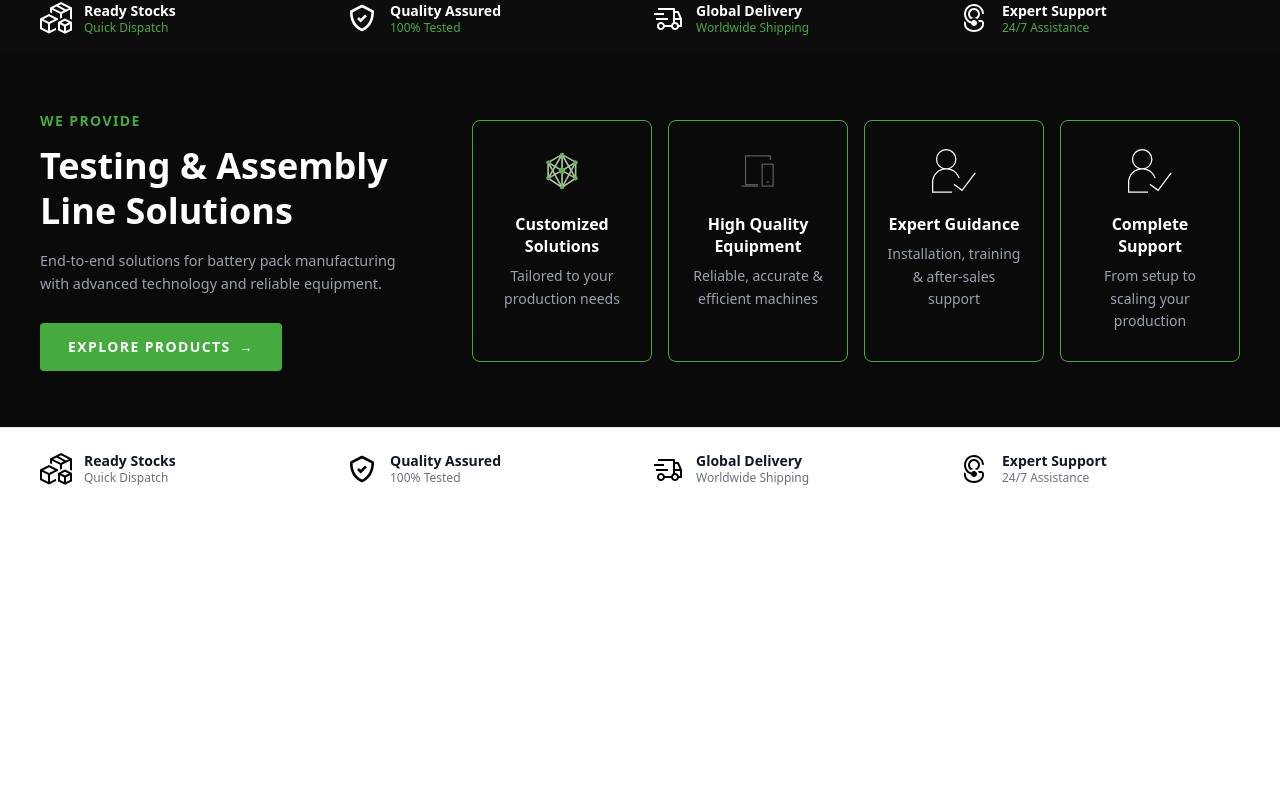
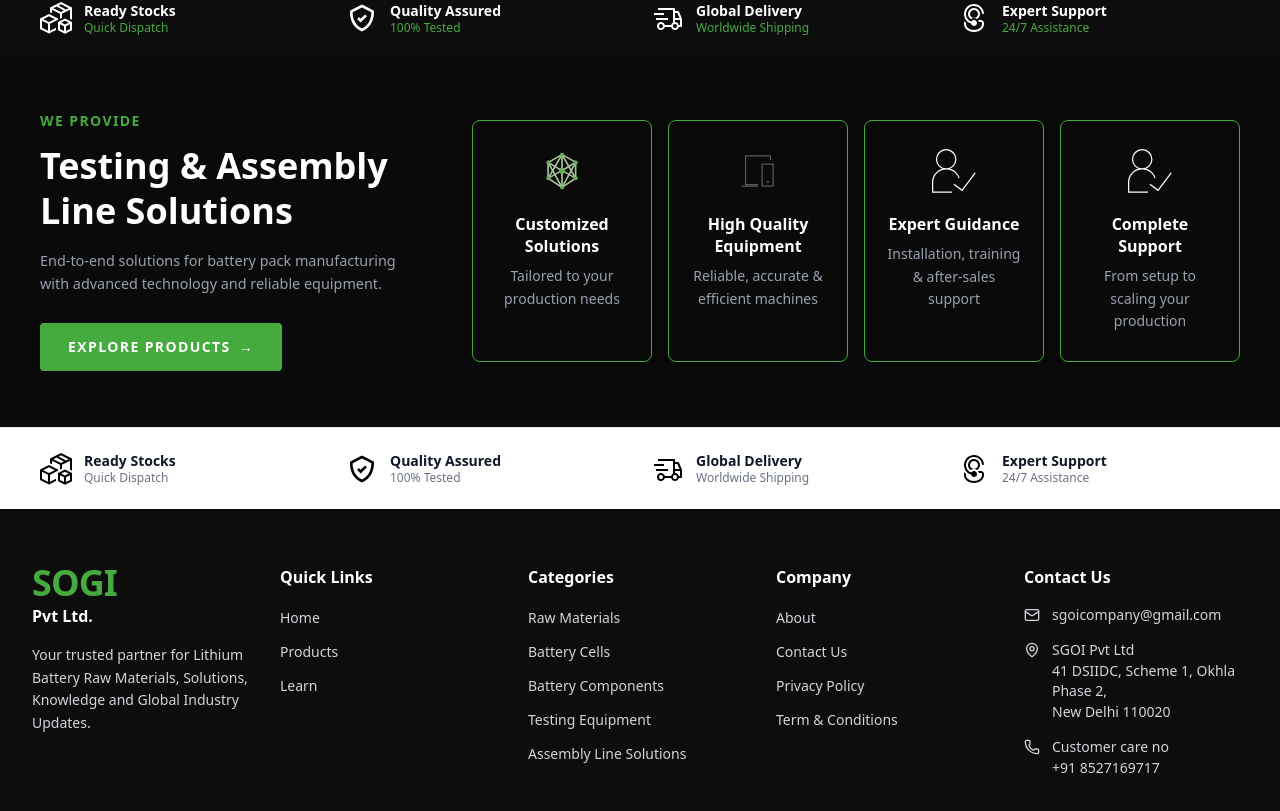
Before and after one commit to Hariom988/sgoi-full_stack, a Next.js app: page / in a window 1280 px wide. Shown: the part 632-1443 px from the top of the page. Before the commit the page ends 1141 px from the top, so only its background shows below. Built offline with nearby package versions, Linux system fonts and the light colour scheme.

Commit message:
added footer

```diff
--- a/app/globals.css
+++ b/app/globals.css
@@ -10,6 +10,7 @@
 
   /* Text on Dark */
   --color-text-muted: #d1d5db; /* Gray-300 — body text on dark bg */
+  --color-footer-text: #afbda3;
 }
 
 @theme {
--- a/app/layout.tsx
+++ b/app/layout.tsx
@@ -1,5 +1,7 @@
 import type { Metadata } from "next";
 import { Geist, Geist_Mono } from "next/font/google";
+import Header from "@/components/navBar";
+import Footer from "@/components/footer";
 import "./globals.css";
 
 const geistSans = Geist({
@@ -27,7 +29,11 @@
       lang="en"
       className={`${geistSans.variable} ${geistMono.variable} h-full antialiased`}
     >
-      <body className="min-h-full flex flex-col">{children}</body>
+      <body className="min-h-full flex flex-col">
+        <Header />
+        {children}
+        <Footer />
+      </body>
     </html>
   );
 }
--- a/app/page.tsx
+++ b/app/page.tsx
@@ -5,7 +5,6 @@
 export default function HomePage() {
   return (
     <>
-      <Navbar />
       <HeroSection />
       <FeatureSection />
     </>
--- /dev/null
+++ b/components/footer.tsx
@@ -0,0 +1,174 @@
+import Link from "next/link";
+import { Mail, MapPin, Phone } from "lucide-react";
+interface FooterLink {
+  label: string;
+  href: string;
+}
+
+interface FooterColumn {
+  heading: string;
+  links: FooterLink[];
+}
+
+interface ContactItem {
+  icon: React.ReactNode;
+  lines: string[];
+}
+
+const FOOTER_COLUMNS: FooterColumn[] = [
+  {
+    heading: "Quick Links",
+    links: [
+      { label: "Home", href: "/" },
+      { label: "Products", href: "/" },
+      { label: "Learn", href: "/" },
+    ],
+  },
+  {
+    heading: "Categories",
+    links: [
+      { label: "Raw Materials", href: "/" },
+      { label: "Battery Cells", href: "/" },
+      { label: "Battery Components", href: "/" },
+      { label: "Testing Equipment", href: "/" },
+      { label: "Assembly Line Solutions", href: "/" },
+    ],
+  },
+  {
+    heading: "Company",
+    links: [
+      { label: "About", href: "/" },
+      { label: "Contact Us", href: "/" },
+      { label: "Privacy Policy", href: "/" },
+      { label: "Term & Conditions", href: "/" },
+    ],
+  },
+];
+
+const CONTACT_ITEMS: ContactItem[] = [
+  {
+    icon: <Mail size={16} aria-hidden="true" />,
+    lines: ["sgoicompany@gmail.com"],
+  },
+  {
+    icon: <MapPin size={16} aria-hidden="true" />,
+    lines: [
+      "SGOI Pvt Ltd",
+      "41 DSIIDC, Scheme 1, Okhla Phase 2,",
+      "New Delhi 110020",
+    ],
+  },
+  {
+    icon: <Phone size={16} aria-hidden="true" />,
+    lines: ["Customer care no", "+91 8527169717"],
+  },
+];
+
+function FooterBrand() {
+  return (
+    <div className="flex flex-col gap-4 max-w-xs">
+      <div>
+        <span
+          className="text-4xl font-black tracking-tight leading-none"
+          style={{ color: "var(--color-primary)" }}
+        >
+          SOGI
+        </span>
+        <p className="text-white font-semibold text-base mt-0.5">Pvt Ltd.</p>
+      </div>
+
+      <p
+        className="text-sm leading-relaxed"
+        style={{ color: "var(--color-text-muted)" }}
+      >
+        Your trusted partner for Lithium Battery Raw Materials, Solutions,
+        Knowledge and Global Industry Updates.
+      </p>
+    </div>
+  );
+}
+
+function FooterNav({ heading, links }: FooterColumn) {
+  return (
+    <nav aria-label={heading}>
+      <h3 className="text-white font-semibold text-base mb-4">{heading}</h3>
+      <ul className="flex flex-col gap-2.5" role="list">
+        {links.map(({ label, href }) => (
+          <li key={label}>
+            <Link
+              href={href}
+              className="text-sm transition-colors duration-200 hover:text-white focus-visible:outline-none focus-visible:underline"
+              style={{ color: "var(--color-text-muted)" }}
+            >
+              {label}
+            </Link>
+          </li>
+        ))}
+      </ul>
+    </nav>
+  );
+}
+
+function FooterContact() {
+  return (
+    <div>
+      <h3 className="text-white font-semibold text-base mb-4">Contact Us</h3>
+      <ul className="flex flex-col gap-4" role="list">
+        {CONTACT_ITEMS.map(({ icon, lines }, idx) => (
+          <li key={idx} className="flex items-start gap-3">
+            <span
+              className="mt-0.5 shrink-0"
+              style={{ color: "var(--color-text-muted)" }}
+            >
+              {icon}
+            </span>
+
+            <div className="flex flex-col gap-0.5">
+              {lines.map((line, i) => (
+                <span
+                  key={i}
+                  className="text-sm leading-snug"
+                  style={{ color: "var(--color-text-muted)" }}
+                >
+                  {line}
+                </span>
+              ))}
+            </div>
+          </li>
+        ))}
+      </ul>
+    </div>
+  );
+}
+
+export default function Footer() {
+  return (
+    <footer
+      className="w-full"
+      style={{ backgroundColor: "var(--color-bg-dark-alt)" }}
+      aria-label="Site footer"
+    >
+      <div className="max-w-7xl mx-auto px-6 py-12 lg:px-8 lg:py-14">
+        <div className="grid grid-cols-2 gap-x-6 gap-y-10 sm:grid-cols-2 md:grid-cols-3 lg:grid-cols-5">
+          <div className="col-span-2 md:col-span-3 lg:col-span-1">
+            <FooterBrand />
+          </div>
+
+          {FOOTER_COLUMNS.map((col) => (
+            <FooterNav key={col.heading} {...col} />
+          ))}
+
+          <div className="col-span-2 sm:col-span-1 lg:col-span-1">
+            <FooterContact />
+          </div>
+        </div>
+
+        <div
+          className="mt-12 border-t"
+          style={{ borderColor: "rgba(255,255,255,0.1)" }}
+          role="separator"
+        />
+      </div>
+    </footer>
+  );
+}
```
